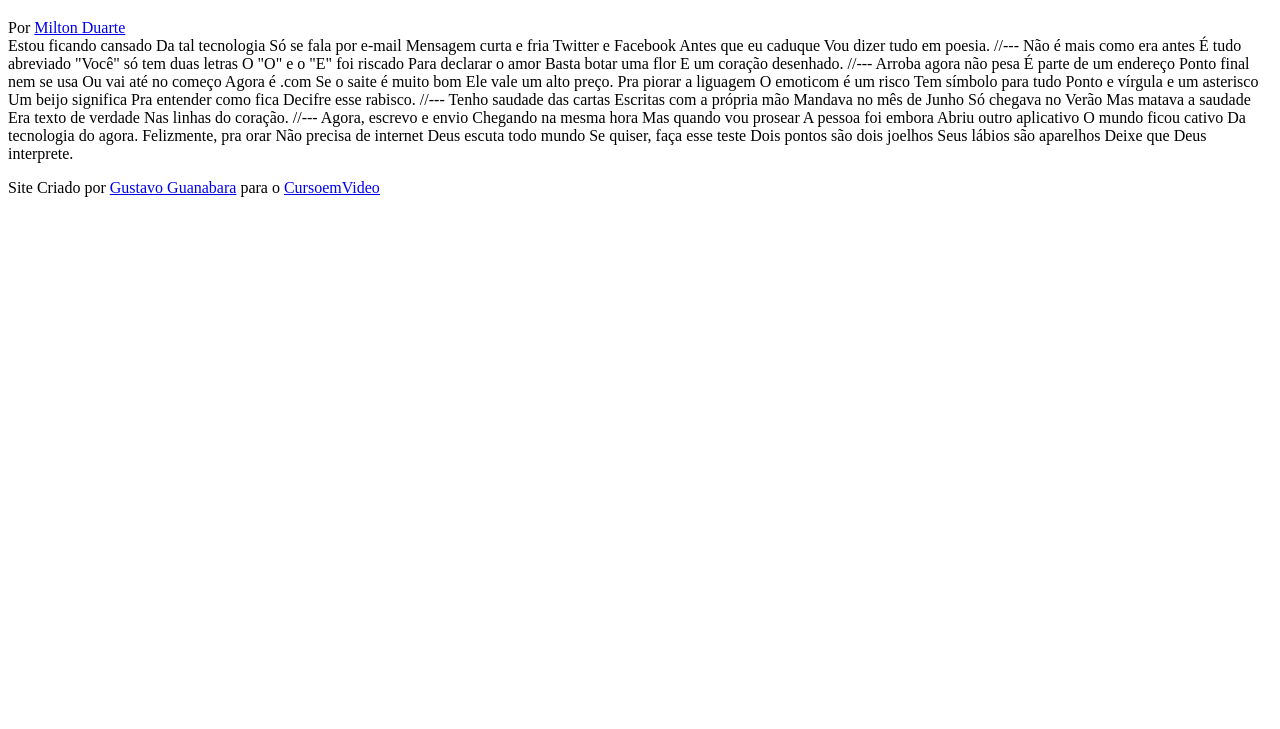
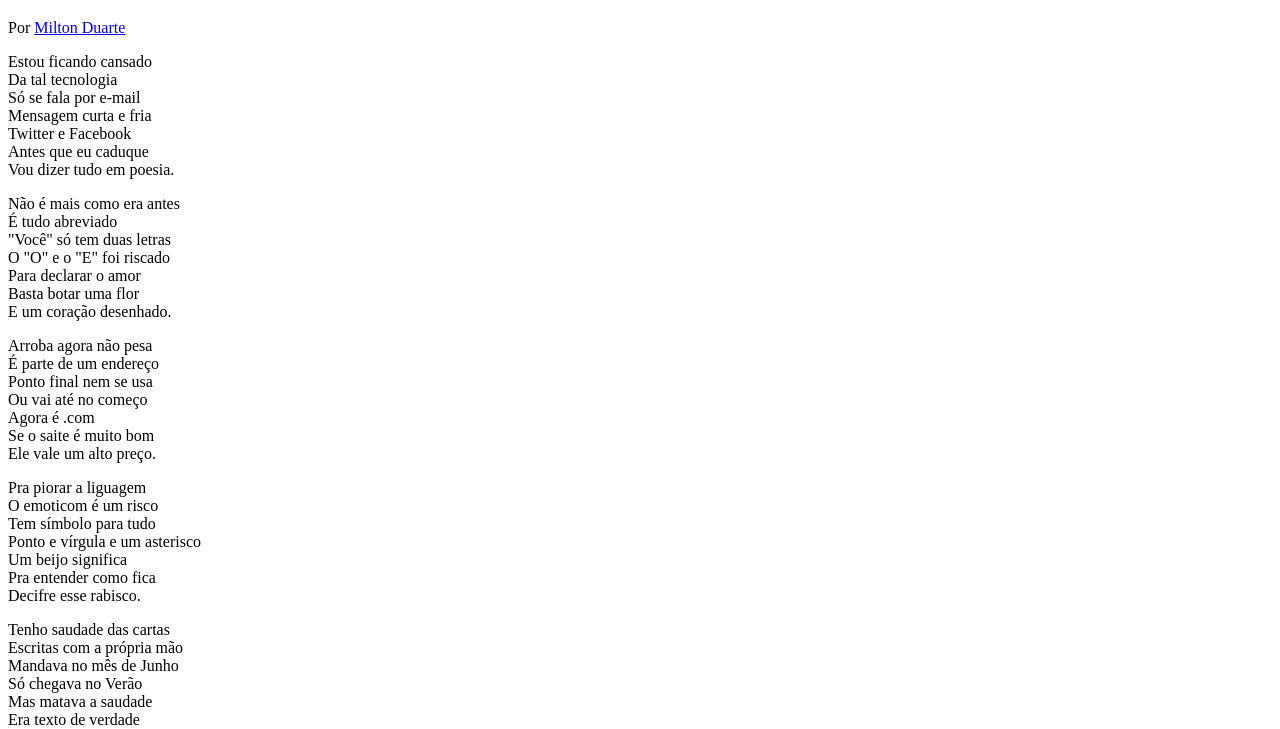
Before and after one commit to Rhuancr/html-css, a plain HTML site: page desafios/d012/index.html in a window 1280 px wide. Shown: the part 61-790 px from the top of the page. Drawn offline with Linux system fonts and the light colour scheme.

Commit message:
Atualizei o d012

```diff
--- /dev/null
+++ b/desafios/d012/estilo/style.css
@@ -0,0 +1 @@
+@charset "UTF-8";
--- a/desafios/d012/index.html
+++ b/desafios/d012/index.html
@@ -3,7 +3,7 @@
 <head>
     <meta charset="UTF-8">
     <meta name="viewport" content="width=device-width, initial-scale=1.0">
-    <link rel="stylesheet" href="style.css">
+    <link rel="stylesheet" href="estilo/style.css">
     <title>Projeto cordel</title>
 </head>
 <body>
@@ -11,73 +11,98 @@
         <h1>
             Cordel Moderno
         </h1>
+        <p>
             Por <a href="https://www.recantodasletras.com.br/poesias/3186743" target="_blank">Milton Duarte</a>
+        </p>
     </header>
 
 <main>
-    Estou ficando cansado
-    Da tal tecnologia
-    Só se fala por e-mail
-    Mensagem curta e fria
-    Twitter e Facebook
-    Antes que eu caduque
+    <section>
+        <p>
+            Estou ficando cansado <br>
+            Da tal tecnologia <br>
+            Só se fala por e-mail <br>
+            Mensagem curta e fria <br>
+            Twitter e Facebook <br>
+            Antes que eu caduque <br>
             Vou dizer tudo em poesia.
+        </p>
+    </section>
 
-    //---
 
-    Não é mais como era antes
-    É tudo abreviado
-    "Você" só tem duas letras
-    O "O" e o "E" foi riscado
-    Para declarar o amor
-    Basta botar uma flor
+    <section>
+        <p>
+            Não é mais como era antes <br>
+            É tudo abreviado <br>
+            "Você" só tem duas letras <br>
+            O "O" e o "E" foi riscado <br>
+            Para declarar o amor <br>
+            Basta botar uma flor <br>
             E um coração desenhado.
+        </p>
+    </section>
 
-    //---
 
-    Arroba agora não pesa
-    É parte de um endereço
-    Ponto final nem se usa
-    Ou vai até no começo
-    Agora é .com
-    Se o saite é muito bom
+    <section>
+        <p>
+            Arroba agora não pesa <br>
+            É parte de um endereço <br>
+            Ponto final nem se usa <br>
+            Ou vai até no começo <br>
+            Agora é .com <br>
+            Se o saite é muito bom <br>
             Ele vale um alto preço.
+        </p>
 
-    Pra piorar a liguagem
-    O emoticom é um risco
-    Tem símbolo para tudo
-    Ponto e vírgula e um asterisco
-    Um beijo significa
-    Pra entender como fica
+        <p>
+            Pra piorar a liguagem <br>
+            O emoticom é um risco <br>
+            Tem símbolo para tudo <br>
+            Ponto e vírgula e um asterisco <br>
+            Um beijo significa <br>
+            Pra entender como fica <br>
             Decifre esse rabisco.
+        </p>
 
-    //---
+    </section>
 
-    Tenho saudade das cartas
-    Escritas com a própria mão
-    Mandava no mês de Junho
-    Só chegava no Verão
-    Mas matava a saudade
-    Era texto de verdade
+
+    <section>
+        <p>
+            Tenho saudade das cartas <br>
+            Escritas com a própria mão <br>
+            Mandava no mês de Junho <br>
+            Só chegava no Verão <br>
+            Mas matava a saudade <br>
+            Era texto de verdade <br>
             Nas linhas do coração.
+        </p>
+    </section>
 
-    //---
 
-    Agora, escrevo e envio
-    Chegando na mesma hora
-    Mas quando vou prosear
-    A pessoa foi embora
-    Abriu outro aplicativo
-    O mundo ficou cativo
+    <section>
+        <p>
+            Agora, escrevo e envio <br>
+            Chegando na mesma hora <br>
+            Mas quando vou prosear <br>
+            A pessoa foi embora <br>
+            Abriu outro aplicativo <br>
+            O mundo ficou cativo <br>
             Da tecnologia do agora.
+        </p>
 
-    Felizmente, pra orar
-    Não precisa de internet
-    Deus escuta todo mundo
-    Se quiser, faça esse teste
-    Dois pontos são dois joelhos
-    Seus lábios são aparelhos
+        <p>
+            Felizmente, pra orar <br>
+            Não precisa de internet <br>
+            Deus escuta todo mundo <br>
+            Se quiser, faça esse teste <br>
+            Dois pontos são dois joelhos <br>
+            Seus lábios são aparelhos <br>
             Deixe que Deus interprete.
+        </p>
+
+    </section>
+
 </main>
 <footer>
 <p>Site Criado por <a href="https://github.com/gustavoguanabara" target="_blank">Gustavo Guanabara</a> para o <a href="https://www.cursoemvideo.com" target="_blank">CursoemVideo</a></p>
--- a/desafios/d012/style.css
+++ /dev/null
@@ -1 +0,0 @@
-@charset "UTF8"
```
Lines whose indentation alone changed are shown as unchanged.
